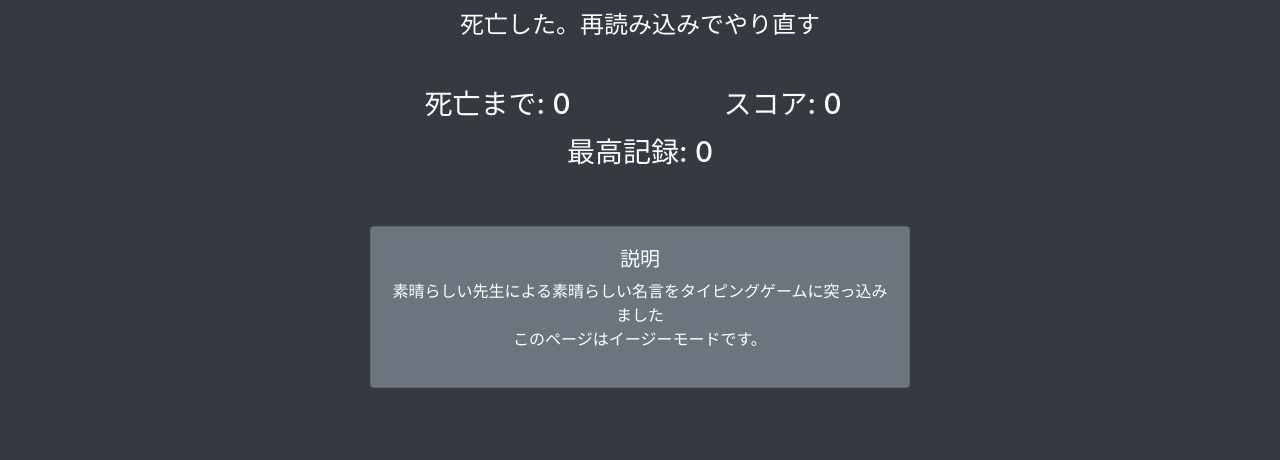
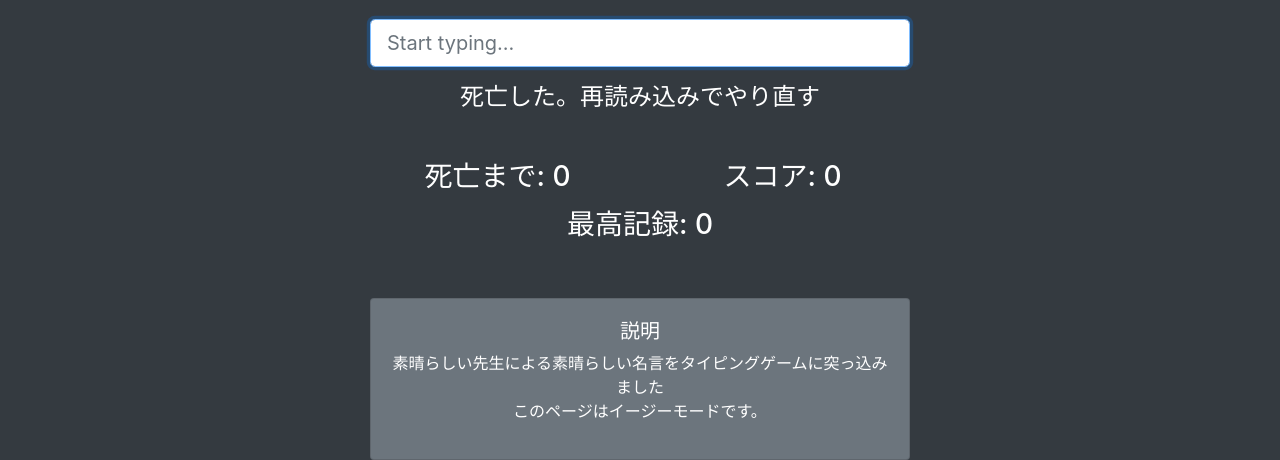
Before and after one commit to RiverTeacher/hokryotyping, a website: page index.html in a window 1280 px wide. Shown: the part 729-1189 px from the top of the page. Before the commit the page ends 1117 px from the top, so only its background shows below. Drawn offline with nearby package versions, Linux system fonts and the light colour scheme.

Commit message:
Update index.html

```diff
--- a/index.html
+++ b/index.html
@@ -16,7 +16,7 @@
   </header>
   <div class="container text-center">
 <div style="text-align: right;">
-	<a href="https://riverteacher.github.io/bougenbot/account/logout" style="text-align: right;"><font color="yellow">ログアウト</font></a></div>
+	<a href="https://riverteacher.github.io/bougenbot/account/logout" style="text-align: right;"><font color="yellow">ログアウト</font></a></div><br><br><br>
     <!-- Word & Input -->
     <div class="row">
       <div class="col-md-6 mx-auto">
```
